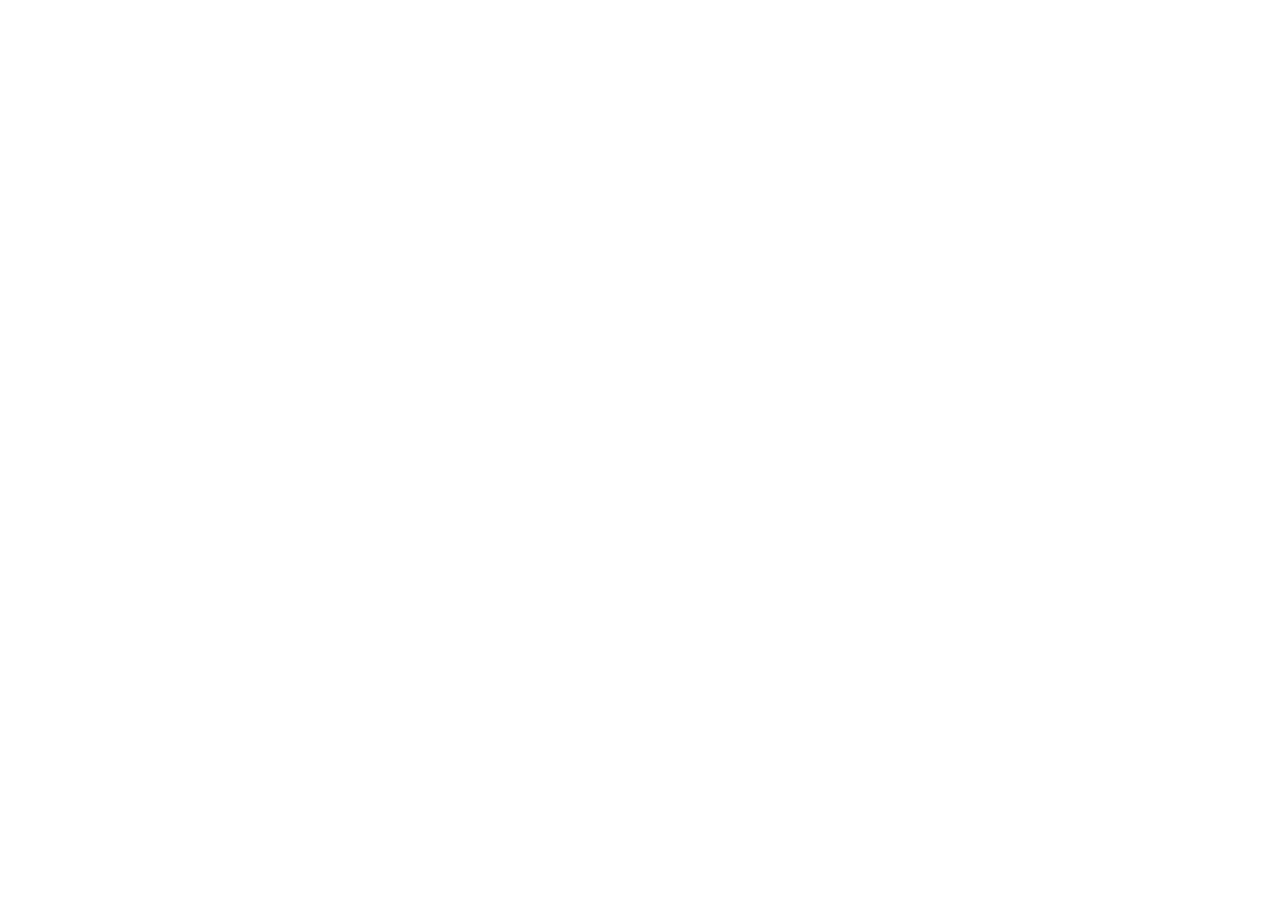
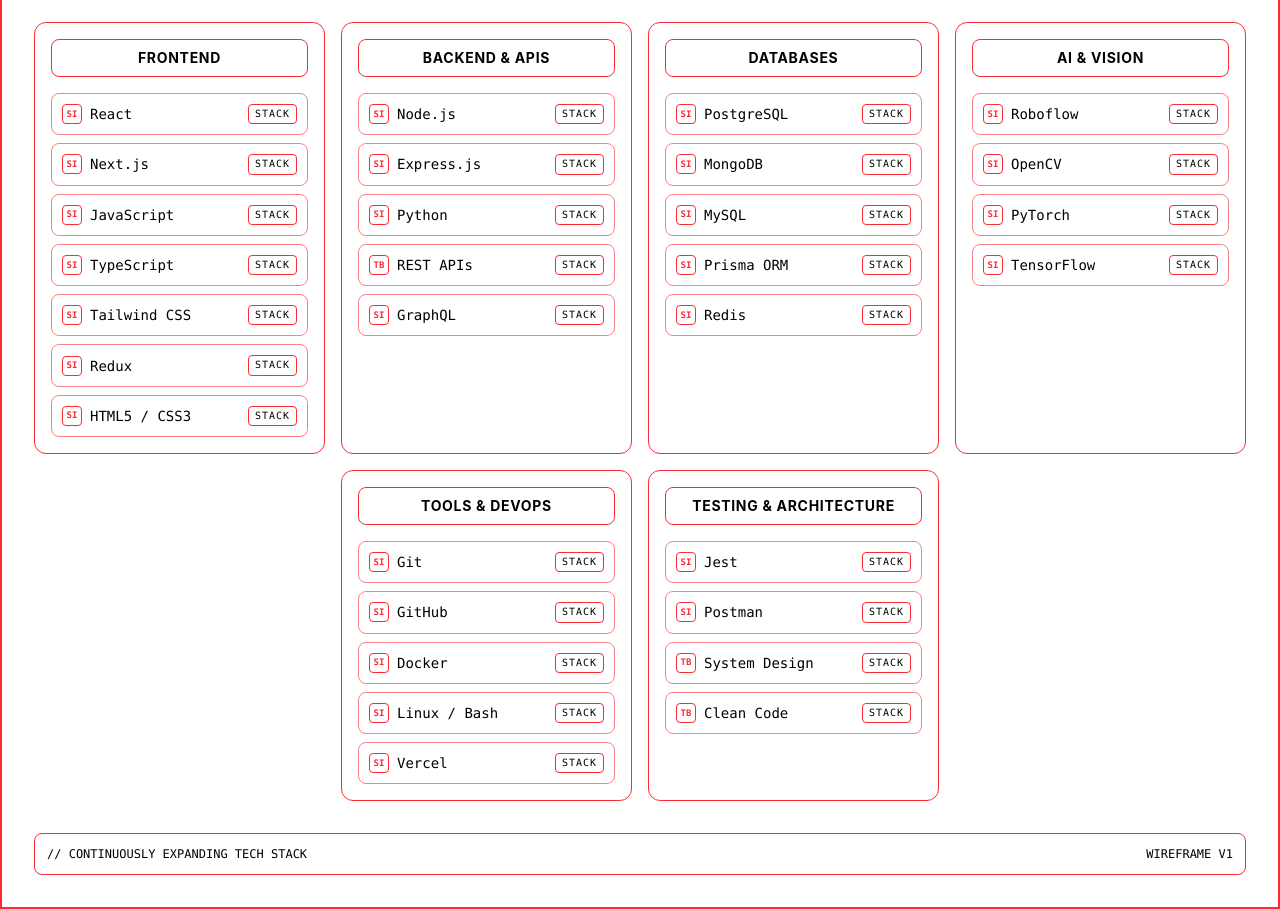
Before and after one commit to viloria-clarkjustine/my-portfolio, a React (Vite) app: page / in a window 1280 px wide. Shown: the part 956-1865 px from the top of the page. Before the commit the page ends 802 px from the top, so only its background shows below. Built offline with nearby package versions, Linux system fonts and the light colour scheme.

Commit message:
Initial Wireframe for Skills Section

```diff
--- a/src/App.jsx
+++ b/src/App.jsx
@@ -1,11 +1,13 @@
 import Navbar from "./components/Navbar";
 import Hero from "./components/Hero";
+import Skills from "./components/Skills";
 
 export default function App() {
   return (
     <div className="min-h-screen border border-red-500">
       <Navbar />
       <Hero />
+      <Skills />
     </div>
   );
 }
--- /dev/null
+++ b/src/components/Skills.jsx
@@ -0,0 +1,74 @@
+import { skillCategories } from "../data/skillsData";
+
+export default function Skills() {
+
+  return (
+    <section
+      id="skills"
+      aria-label="Skills Section"
+      className="relative w-full min-h-screen flex flex-col justify-start border border-red-500 p-4 sm:p-8 select-none"
+    >
+      {/* Section Header */}
+      <div className="flex flex-col items-center justify-center text-center border border-red-500 p-4 rounded-xl mb-6">
+        <span className="text-xs sm:text-sm font-semibold tracking-widest uppercase">
+          TECH STACK & COMPETENCIES
+        </span>
+        <h2 className="text-3xl sm:text-5xl font-black tracking-tight mt-1">
+          SKILLS & EXPERTISE
+        </h2>
+        <div className="w-12 h-0.5 bg-red-500 mt-3" />
+      </div>
+
+      {/* Skills Grid / Categorized Cards: Supports nth items, max 4 per row, centered when odd/leftover */}
+      <div className="flex flex-wrap justify-center gap-4 flex-1">
+        {skillCategories.map((group) => (
+          <div
+            key={group.title}
+            className="flex flex-col border border-red-500 p-4 rounded-xl w-full sm:w-[calc(50%-0.5rem)] lg:w-[calc(33.333%-0.67rem)] xl:w-[calc(25%-0.75rem)] max-w-sm self-stretch"
+          >
+            {/* Card Header */}
+            <div className="border border-red-500 px-3 py-2 rounded-lg mb-4 text-center">
+              <h3 className="text-xs sm:text-sm font-bold tracking-wider">
+                {group.title}
+              </h3>
+            </div>
+
+            {/* Skill Items List: Shows all skills with uniform spacing */}
+            <div className="flex flex-col gap-2 flex-1">
+              {group.skills.map((skill) => (
+                <div
+                  key={typeof skill === "string" ? skill : skill.name}
+                  className="flex items-center justify-between border border-red-500/60 p-2.5 rounded-lg text-xs sm:text-sm font-mono hover:border-red-500 transition-colors"
+                >
+                  <div className="flex items-center gap-2">
+                    {/* Icon Slot / Wireframe Placeholder */}
+                    <span
+                      title={typeof skill === "object" ? skill.icon : "icon"}
+                      className="w-5 h-5 flex items-center justify-center border border-red-500 rounded text-[9px] font-bold text-red-500 uppercase shrink-0"
+                    >
+                      {typeof skill === "object" && skill.icon
+                        ? skill.icon.slice(0, 2)
+                        : "</>"}
+                    </span>
+                    <span>{typeof skill === "string" ? skill : skill.name}</span>
+                  </div>
+
+                  {/* Tag / indicator placeholder */}
+                  <span className="text-[10px] tracking-widest border border-red-500 px-1.5 py-0.5 rounded shrink-0">
+                    STACK
+                  </span>
+                </div>
+              ))}
+            </div>
+          </div>
+        ))}
+      </div>
+
+      {/* Bottom Wireframe Footer / Note */}
+      <div className="mt-8 flex items-center justify-between border border-red-500 p-3 rounded-lg text-xs font-mono">
+        <span>// CONTINUOUSLY EXPANDING TECH STACK</span>
+        <span>WIREFRAME V1</span>
+      </div>
+    </section>
+  );
+}
--- /dev/null
+++ b/src/data/skillsData.js
@@ -0,0 +1,70 @@
+/**
+ * Skills Data
+ *
+ * `icon` maps directly to standard icon component names from `react-icons`:
+ * - Simple Icons (`react-icons/si`): e.g., SiReact, SiDocker, SiRoboflow, etc.
+ * - FontAwesome / Tabler / Lucide (`react-icons/tb`, `react-icons/fa6`): for conceptual engineering skills
+ */
+
+export const skillCategories = [
+  {
+    title: "FRONTEND",
+    skills: [
+      { name: "React", icon: "SiReact" },
+      { name: "Next.js", icon: "SiNextdotjs" },
+      { name: "JavaScript", icon: "SiJavascript" },
+      { name: "TypeScript", icon: "SiTypescript" },
+      { name: "Tailwind CSS", icon: "SiTailwindcss" },
+      { name: "Redux", icon: "SiRedux" },
+      { name: "HTML5 / CSS3", icon: "SiHtml5" },
+    ],
+  },
+  {
+    title: "BACKEND & APIS",
+    skills: [
+      { name: "Node.js", icon: "SiNodedotjs" },
+      { name: "Express.js", icon: "SiExpress" },
+      { name: "Python", icon: "SiPython" },
+      { name: "REST APIs", icon: "TbApi" },
+      { name: "GraphQL", icon: "SiGraphql" },
+    ],
+  },
+  {
+    title: "DATABASES",
+    skills: [
+      { name: "PostgreSQL", icon: "SiPostgresql" },
+      { name: "MongoDB", icon: "SiMongodb" },
+      { name: "MySQL", icon: "SiMysql" },
+      { name: "Prisma ORM", icon: "SiPrisma" },
+      { name: "Redis", icon: "SiRedis" },
+    ],
+  },
+  {
+    title: "AI & VISION",
+    skills: [
+      { name: "Roboflow", icon: "SiRoboflow" },
+      { name: "OpenCV", icon: "SiOpencv" },
+      { name: "PyTorch", icon: "SiPytorch" },
+      { name: "TensorFlow", icon: "SiTensorflow" },
+    ],
+  },
+  {
+    title: "TOOLS & DEVOPS",
+    skills: [
+      { name: "Git", icon: "SiGit" },
+      { name: "GitHub", icon: "SiGithub" },
+      { name: "Docker", icon: "SiDocker" },
+      { name: "Linux / Bash", icon: "SiLinux" },
+      { name: "Vercel", icon: "SiVercel" },
+    ],
+  },
+  {
+    title: "TESTING & ARCHITECTURE",
+    skills: [
+      { name: "Jest", icon: "SiJest" },
+      { name: "Postman", icon: "SiPostman" },
+      { name: "System Design", icon: "TbHierarchy2" },
+      { name: "Clean Code", icon: "TbCodeCircle2" },
+    ],
+  },
+];
```
